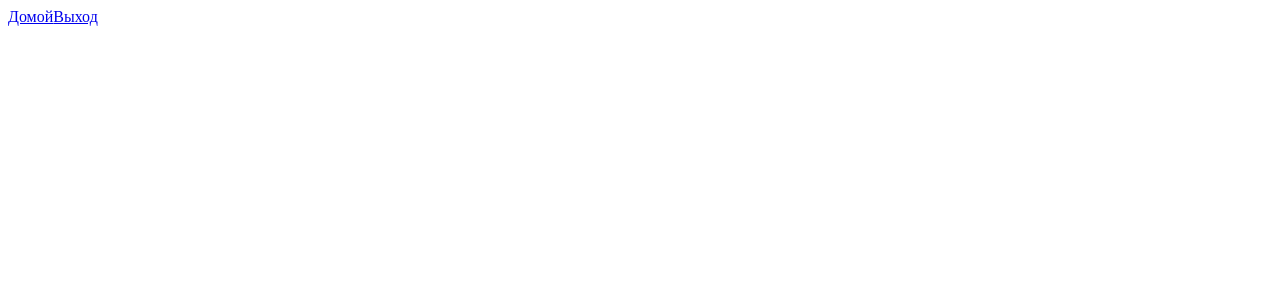
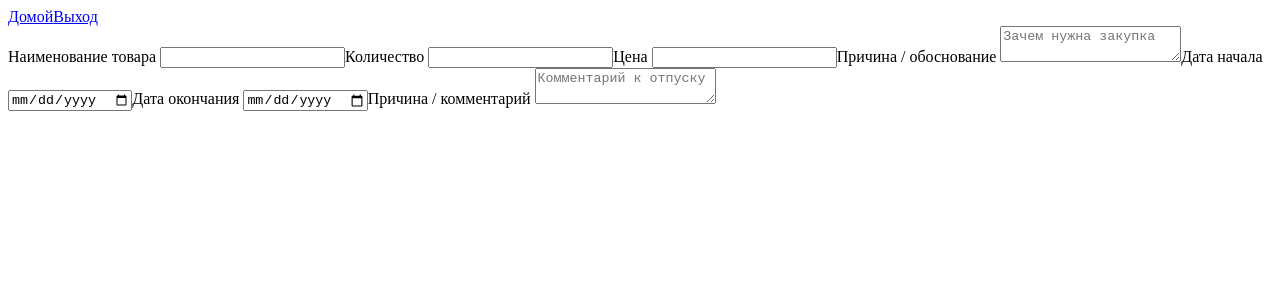
Before and after one commit to ArturGilmutdinov1/task-flow-manager, a Vue app in the folder frontend/: page /create-ticket in a window 1280 px wide. Shown: the top 300 px of the page. Built offline with nearby package versions, Linux system fonts and the light colour scheme; the HTML template or start-up script is replaced by a standard one.

Commit message:
add: CreateTicket logic

```diff
--- a/frontend/src/components/CreateTicket.vue
+++ b/frontend/src/components/CreateTicket.vue
@@ -1,10 +1,23 @@
 <template>
     <section>
-
+        <form>
+            <CreateTicketPurchase @response="(childFormData) => formData = childFormData"/>
+            <CreateTicketVacation @response="(childFormData) => formData = childFormData"/>
+        </form>
     </section>
 </template>
 
 
 <script setup lang="ts">
+    import { ref } from 'vue';
+    import { useRouter } from 'vue-router';
+
+    import CreateTicketPurchase from './CreateTicketPurchase.vue';
+    import CreateTicketVacation from './CreateTicketVacation.vue';
+
+     const formData = ref({})
+
+    const router = useRouter();
+
 
 </script>
--- a/frontend/src/components/CreateTicketPurchase.vue
+++ b/frontend/src/components/CreateTicketPurchase.vue
@@ -1,21 +1,30 @@
 <template>
-    <form>
-        <label>Наименование товара <input v-model="itemName" autocomplete="off" /></label>
-        <label>Количество <input v-model="quantity" inputmode="numeric" autocomplete="off" /></label>
-        <label>Цена <input v-model="price" inputmode="decimal" autocomplete="off" /></label>
-        <label>Причина / обоснование <textarea v-model="reason" placeholder="Зачем нужна закупка"></textarea></label>
-    </form>
+        <label>Наименование товара <input v-model="formData.itemName" autocomplete="off" /></label>
+        <label>Количество <input v-model="formData.quantity" inputmode="numeric" autocomplete="off" /></label>
+        <label>Цена <input v-model="formData.price" inputmode="decimal" autocomplete="off" /></label>
+        <label>Причина / обоснование <textarea v-model="formData.reason" placeholder="Зачем нужна закупка"></textarea></label>
 </template>
 
 
 <script setup lang="ts">
-    import { ref } from 'vue';
-    import { useRouter } from 'vue-router';
+    import { ref, watch } from 'vue';
 
-    const router = useRouter();
-    const itemName = ref('');
-    const quantity = ref('');
-    const price = ref('');
-    const reason = ref('');
+    interface FormData {
+        itemName:  string;
+        quantity: number  | null;
+        price: number  | null;
+        reason: string| null;
+    }
+
+    const formData = ref<FormData>({
+        itemName: '',
+        quantity: null,
+        price: null,
+        reason: ''
+    })
+
+    const emit  = defineEmits(['response'])
+    watch(formData, (newValue) => { emit('response', { ...newValue })}, { deep: true })
+
 
 </script>
--- a/frontend/src/components/CreateTicketVacation.vue
+++ b/frontend/src/components/CreateTicketVacation.vue
@@ -1,19 +1,29 @@
 <template>
-    <form>
-        <label>Дата начала <input v-modele="startDate" type="date" required /></label>
-        <label>Дата окончания <input v-modele="endDate" type="date" required /></label>
-        <label>Причина / комментарий <textarea v-modele="reason" required placeholder="Комментарий к отпуску"></textarea></label>
-    </form>
+        <label>Дата начала <input v-modele="formData.startDate" type="date" required /></label>
+        <label>Дата окончания <input v-modele="formData.endDate" type="date" required /></label>
+        <label>Причина / комментарий <textarea v-modele="formData.reason" required placeholder="Комментарий к отпуску"></textarea></label>
 </template>
 
 
 <script setup lang="ts">
-    import { ref } from 'vue';
-    import { useRouter } from 'vue-router';
+    import { ref, watch } from 'vue';
 
-    const router = useRouter();
-    const startDate = ref('');
-    const endDate = ref('');
-    const reason = ref('');
+    interface FormData {
+        startDate: string;
+        endDate: string;
+        reason: string;
+    }
+
+    const formData = ref<FormData>({
+        startDate:  '',
+        endDate: '',
+        reason: '',
+    })
+
+    const emit = defineEmits(['response'])
+    // генерация события с параметром
+    emit('response', (newValue) =>{ emit('response', { ...newValue })}, { deep: true })
+
+    watch()
 
 </script>
```
Also changed, not shown: 1 other file (tests, documents, lock files or other folders).
